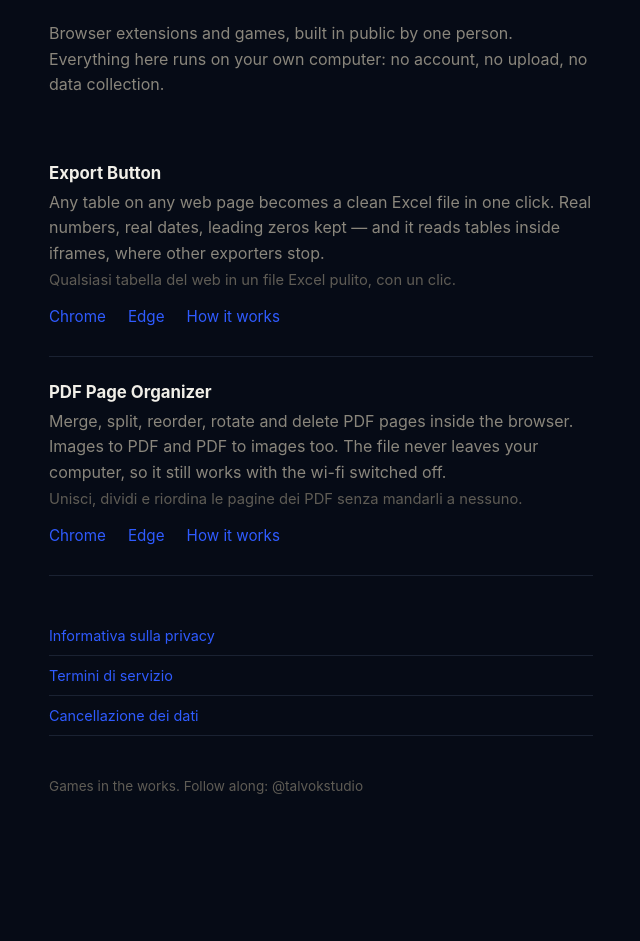
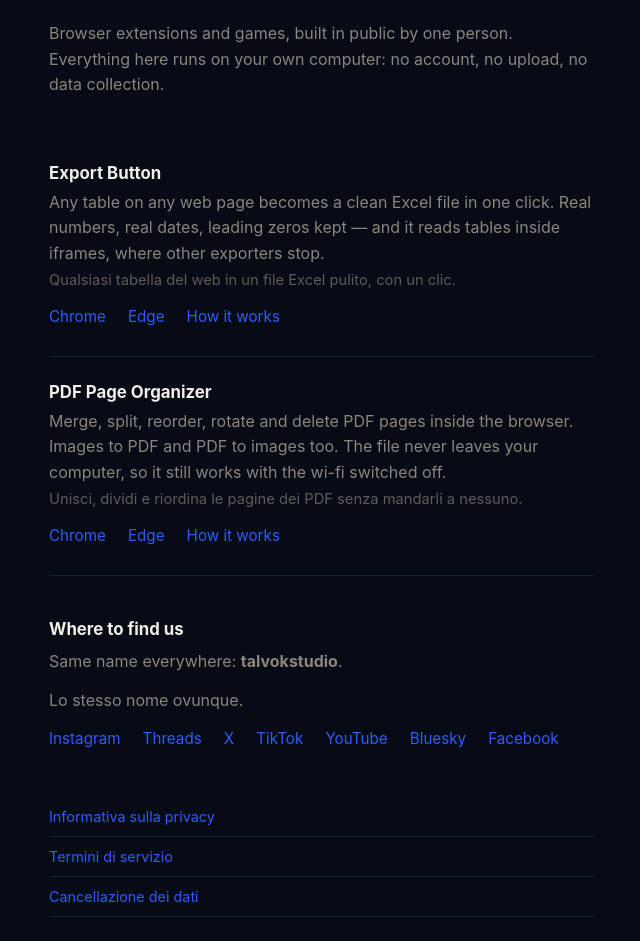
Before and after one commit to talvok/talvok.github.io, a plain HTML site: page index.html in a window 1280 px wide. Shown: the part 153-1094 px from the top of the page, without its empty margins (319-959 px from the left). Before the commit the page ends 1031 px from the top, so only its background shows below. Drawn offline with Linux system fonts and the light colour scheme.

Commit message:
La home elenca i sette profili
Chi arriva da un social trova gli altri sei. Il link in bio porta qui, quindi
basta una pagina sola invece di sette campi da tenere allineati a mano.

Facebook sta ancora sotto il suo numero: la Pagina non ha un nome breve, e
l'API non lo imposta. Si fa a mano dalle impostazioni della Pagina.

Co-Authored-By: Claude Opus 5 <noreply@anthropic.com>
Claude-Session: https://claude.ai/code/session_01SfXKVEbrg9XU5w4aQ6VAA3

```diff
--- a/index.html
+++ b/index.html
@@ -24,6 +24,10 @@
   .servizio{font-size:.9rem}
   a{color:#2F5BFF;text-decoration:none}
   a:hover{text-decoration:underline}
+  .dove{margin-top:2.5rem}
+  .dove h2{font-size:1.05rem;margin-bottom:.4rem}
+  .dove p{margin:0 0 .8rem}
+  .dove a{display:inline-block;margin:0 1.1rem .35rem 0;font-size:.95rem}
   footer{color:#5F5C55;font-size:.85rem;margin-top:2.5rem}
 </style></head>
 <body><main>
@@ -56,6 +60,22 @@
     </p>
   </div>
 
+
+  <div class="dove">
+    <h2>Where to find us</h2>
+    <p>Same name everywhere: <strong>talvokstudio</strong>.</p>
+    <p class="it">Lo stesso nome ovunque.</p>
+    <p>
+      <a href="https://www.instagram.com/talvokstudio/">Instagram</a>
+      <a href="https://www.threads.com/@talvokstudio">Threads</a>
+      <a href="https://x.com/talvokstudio">X</a>
+      <a href="https://www.tiktok.com/@talvokstudio">TikTok</a>
+      <a href="https://www.youtube.com/@talvokstudio">YouTube</a>
+      <a href="https://bsky.app/profile/talvokstudio.bsky.social">Bluesky</a>
+      <a href="https://www.facebook.com/1350013141536080">Facebook</a>
+    </p>
+  </div>
+
   <ul class="servizio">
     <li><a href="/talvok/privacy.html">Informativa sulla privacy</a></li>
     <li><a href="/talvok/termini.html">Termini di servizio</a></li>
```
Also changed, not shown: 1 other file.
